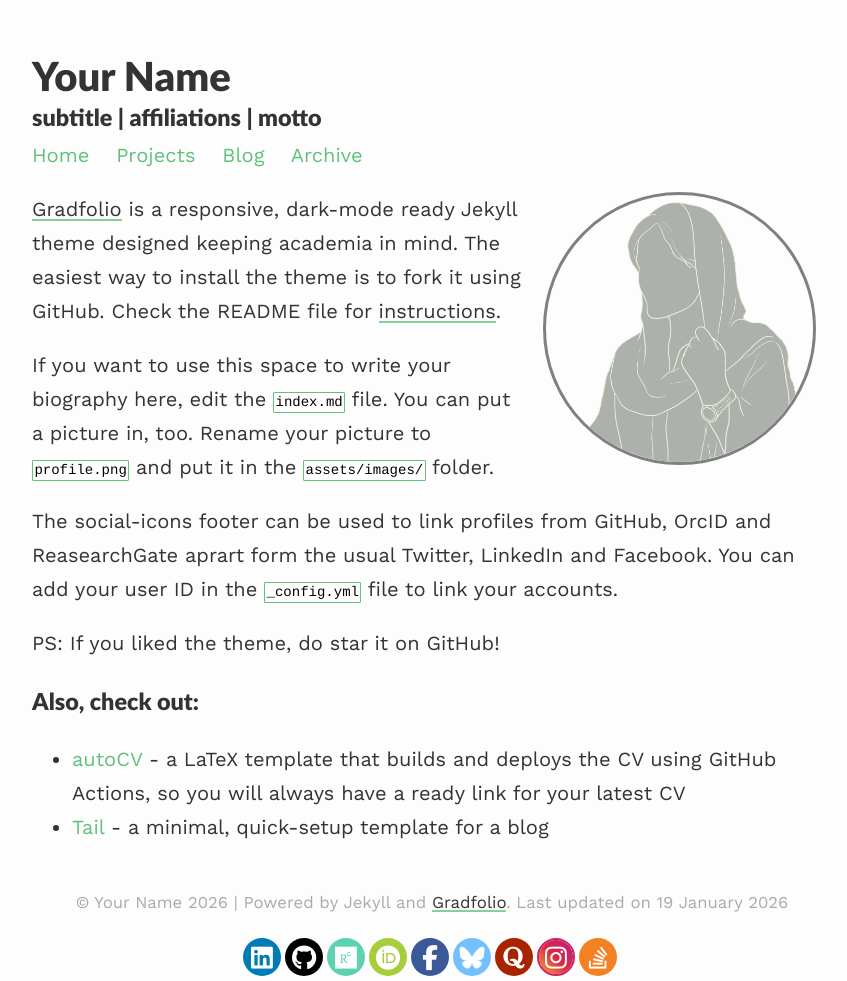
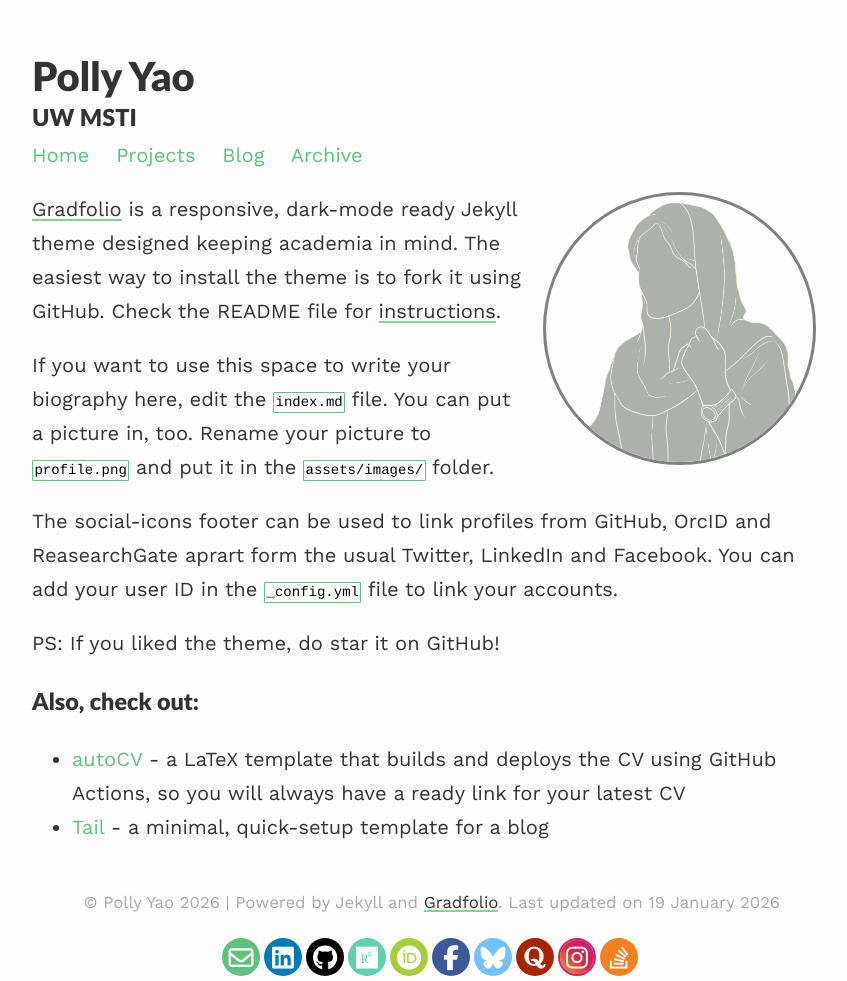
Before and after one commit to Pollyyaooo/Pollyyaooo.github.io, a Jekyll site: the page built from index.md, in a window 1280 px wide. Shown: the whole page, without its empty margins (208-1055 px from the left). Built offline with Jekyll 4.4.1, drawn with Linux system fonts in a browser that asks for light colours.

Commit message:
Modify site configuration details
Updated site title, description, baseurl, url, and email.

```diff
--- a/_config.yml
+++ b/_config.yml
@@ -1,11 +1,11 @@
 ### your site title here
 
-title: Your Name
-description: subtitle | affiliations | motto
+title: Polly Yao
+description: UW MSTI
 
-baseurl: /gradfolio #name of GitHub repository
-url: "" #custom url to be used instead of GitHub repository
-email: #
+baseurl: ""
+url: "https://pollyyaooo.github.io/"
+email: qinling3@uw.edu
 
 # Pagination
 paginate: 4
```
